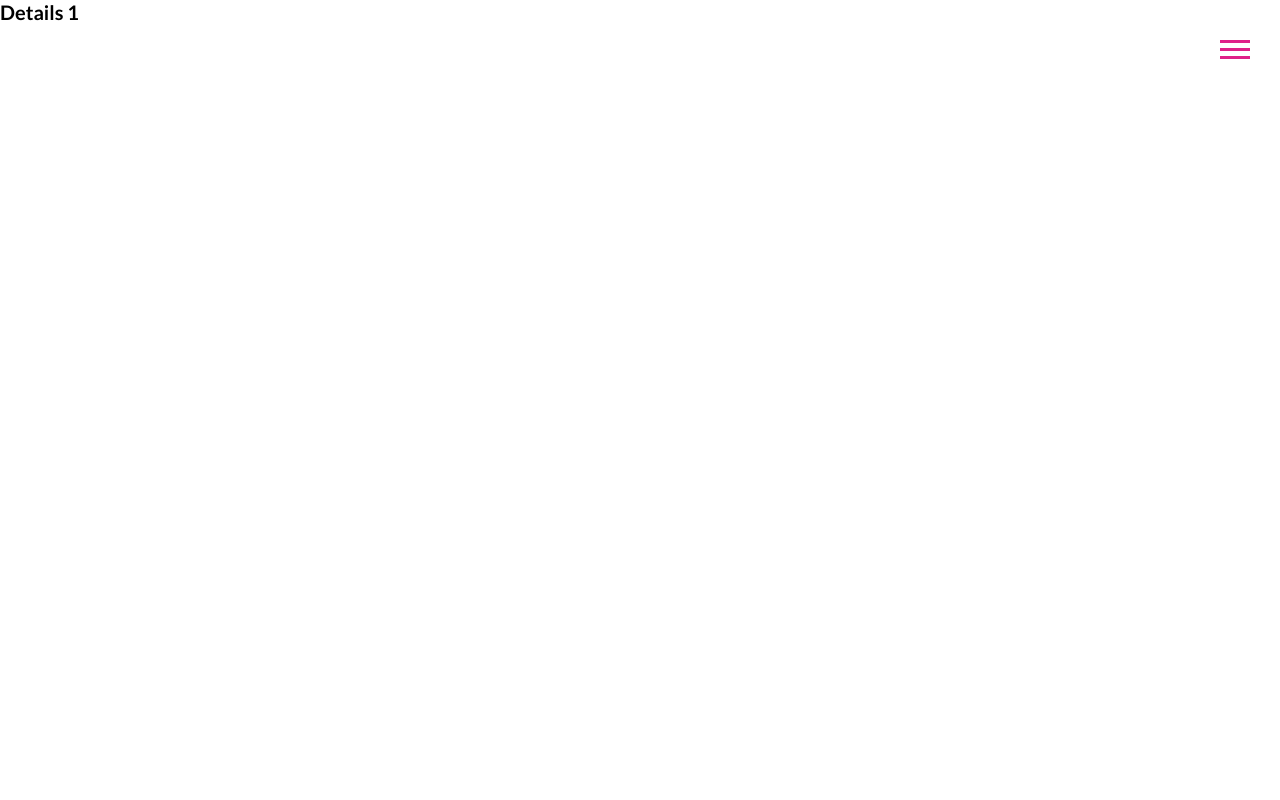
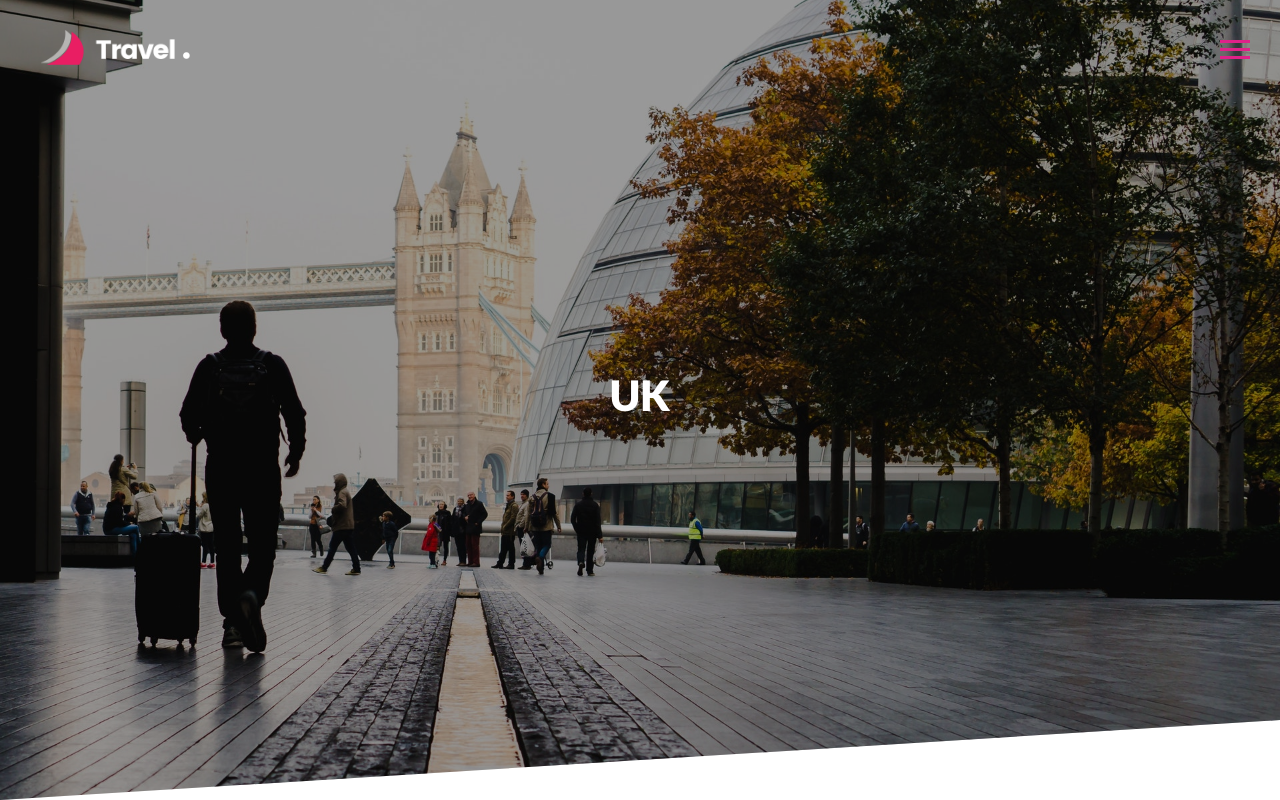
Before and after one commit to viettu2k/travel-website, a React (Create React App) app: page /details/1 in a window 1280 px wide. Built offline with nearby package versions, Linux system fonts and the light colour scheme.

Commit message:
Details Header

```diff
--- a/src/components/Header.jsx
+++ b/src/components/Header.jsx
@@ -1,7 +1,8 @@
 import React from "react";
 import { useState } from "react";
+import { LazyLoadImage } from "react-lazy-load-image-component";
 
-export default function Header({ heading, paragraph, children }) {
+export default function Header({ heading, paragraph, children, image }) {
   const [state] = useState({
     video: "/assets/videos/header.mp4",
     poster: "/assets/images/screen.png",
@@ -16,6 +17,9 @@ export default function Header({ heading, paragraph, children }) {
         </div>
       </div>
       <div className="header__video">
+        {image ? (
+          <LazyLoadImage src={image} alt={image} />
+        ) : (
           <video
             src={state.video}
             autoPlay
@@ -23,6 +27,7 @@ export default function Header({ heading, paragraph, children }) {
             muted
             poster={state.poster}
           ></video>
+        )}
       </div>
       <div className="header__contents">
         <div className="container">
--- a/src/pages/Details.jsx
+++ b/src/pages/Details.jsx
@@ -2,21 +2,25 @@ import React, { useContext, useEffect } from "react";
 import { useParams } from "react-router-dom";
 import DestinationsContext from "../context/DestinationsContext";
 import { DETAILS } from "../context/types/DestinationTypes";
+import Header from "../components/Header";
+import { Helmet } from "react-helmet-async";
 
 const Details = () => {
   const { destinationsData, dispatch } = useContext(DestinationsContext);
   const { id } = useParams();
-
-  console.log(destinationsData.details);
+  const { details } = destinationsData;
 
   useEffect(() => {
     dispatch({ type: DETAILS, payload: id });
   }, [id]);
 
   return (
-    <div>
-      <h1>Details {id}</h1>
-    </div>
+    <>
+      <Helmet>
+        <title>{details.name}</title>
+      </Helmet>
+      <Header heading={details.name} image={details.bigImage}></Header>
+    </>
   );
 };
 
--- a/src/scss/components/_header.scss
+++ b/src/scss/components/_header.scss
@@ -14,6 +14,20 @@
         }
     }
     &__video {
+        img {
+            width: 100%;
+            height: 100%;
+            object-fit: cover;
+            animation: headerImage 0.5s linear;
+            @keyframes headerImage {
+                from {
+                    opacity: 0;
+                }
+                to {
+                    opacity: 1;
+                }
+            }
+        }
         @include position(absolute, 0, 0, null, null, 100%, 100%);
         overflow: hidden;
     }
```
Also changed, not shown: src/main.css. Lines whose indentation alone changed are shown as unchanged.
